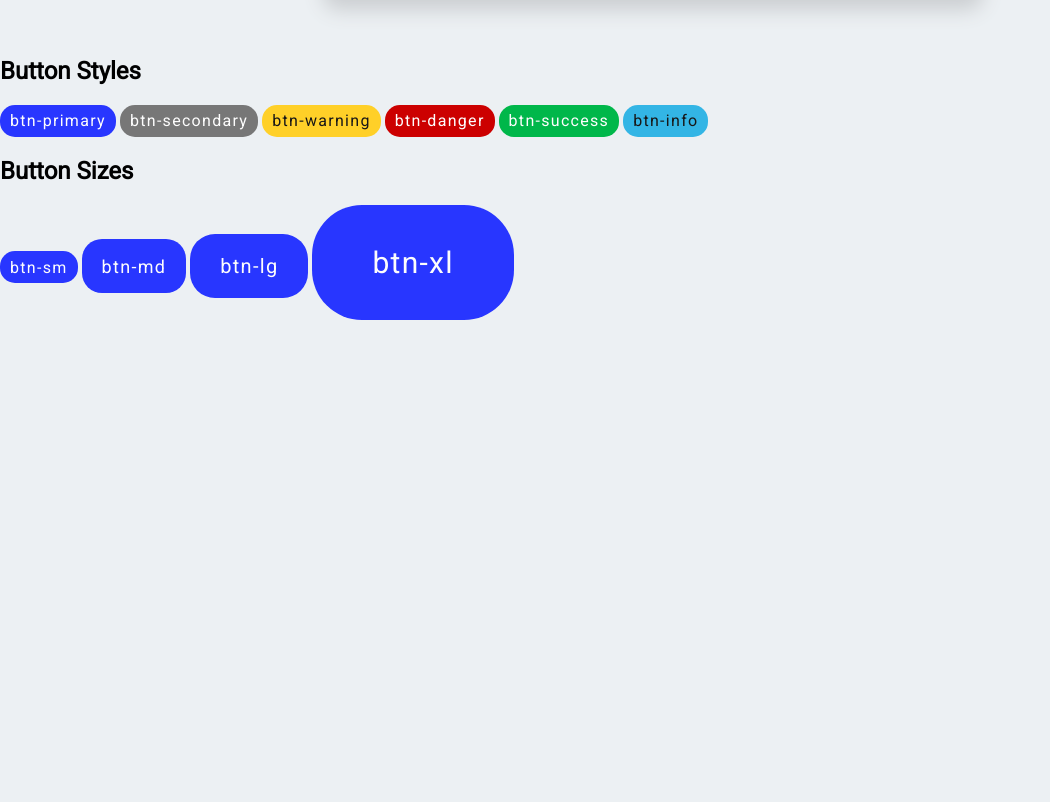
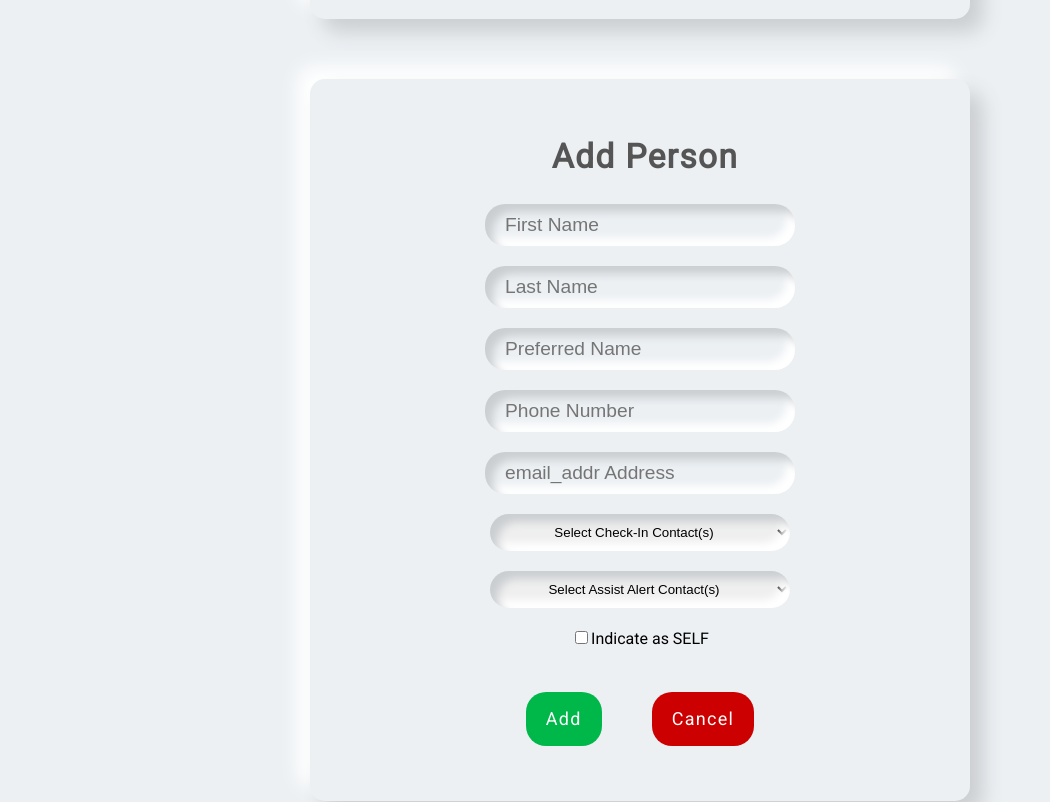
Before and after one commit to uC-Manny/ku_fs_q4_2021_fp_staying_alert, a React (Create React App) app in the folder client/: page / in a window 1280 px wide. Shown: the part 1280-2082 px from the top of the page, without its empty margins (0-1050 px from the left). Before the commit the page ends 1600 px from the top, so only its background shows below. Built offline with nearby package versions, Linux system fonts and the light colour scheme.

Commit message:
created add person form

```diff
--- a/client/src/App.js
+++ b/client/src/App.js
@@ -3,12 +3,14 @@ import Button from "./components/buttons/Button";
 import RegisterForm from "./components/forms/RegisterForm";
 import LoginForm from "./components/forms/LoginForm";
 import "./App.css";
+import AddPersonForm from "./components/forms/AddPerson";
 
 function App() {
    return (
       <>
          <RegisterForm />
          <LoginForm />
+         <AddPersonForm />
          <h2>Button Styles</h2>
          <Button
             onClick={() => {
--- /dev/null
+++ b/client/src/components/forms/AddPerson.jsx
@@ -0,0 +1,143 @@
+import React, { useState } from "react";
+import { Formik, Form, Field } from "formik";
+import Button from "../buttons/Button";
+import { MyTextInput } from "./Form";
+
+export default function AddPersonForm() {
+   const [first_name, setfirst_name] = useState("");
+   const [last_name, setlast_name] = useState("");
+   const [pref_name, setpref_name] = useState("");
+   const [phone, setPhone] = useState("");
+   const [email_addr, setemail_addr] = useState("");
+   const [checkInContacts, setCheckInContacts] = useState("");
+   const [assistAlertContacts, setAssistAlertContacts] = useState("");
+   const [person_is_self, setperson_is_self] = useState("");
+
+   async function addPerson(event) {
+      // event.preventDefault();
+      const response = await fetch("http://localhost:1337/api/addPerson", {
+         method: "POST",
+         headers: {
+            "Content-Type": "application/json",
+         },
+         body: JSON.stringify({
+            first_name,
+            last_name,
+            pref_name,
+            phone,
+            email_addr,
+            checkInContacts,
+            assistAlertContacts,
+            person_is_self,
+         }),
+      });
+
+      const data = await response.json();
+      console.log("data is...", data);
+   }
+   return (
+      <Formik
+         initialValues={{
+            first_name: "",
+            last_name: "",
+            pref_name: "",
+            phone: "",
+            email_addr: "",
+            checkInContacts: "",
+            assistAlertContacts: "",
+            person_is_self: "",
+         }}
+         onSubmit={addPerson}
+      >
+         <Form className="form-box">
+            <div className="form-name">
+               <h2>Add Person</h2>
+            </div>
+            <MyTextInput
+               name="first_name"
+               type="text"
+               placeholder="First Name"
+               value={first_name}
+               onChange={(e) => setfirst_name(e.target.value)}
+            />
+            <MyTextInput
+               name="last_name"
+               type="text"
+               placeholder="Last Name"
+               value={last_name}
+               onChange={(e) => setlast_name(e.target.value)}
+            />
+            <MyTextInput
+               name="pref_name"
+               type="text"
+               placeholder="Preferred Name"
+               value={pref_name}
+               onChange={(e) => setpref_name(e.target.value)}
+            />
+            <MyTextInput
+               name="phone"
+               type="tel"
+               placeholder="Phone Number"
+               value={phone}
+               onChange={(e) => setPhone(e.target.value)}
+            />
+            <MyTextInput
+               name="email_addr"
+               type="email_addr"
+               placeholder="email_addr Address"
+               value={email_addr}
+               onChange={(e) => setemail_addr(e.target.value)}
+            />
+            <select className="form-field form-select">
+               <option value="" label="Select Check-In Contact(s)"></option>
+               <option
+                  value={checkInContacts}
+                  label="...data from array"
+                  onChange={(e) => setCheckInContacts(e.target.value)}
+               ></option>
+            </select>
+            <br />
+            <select className="form-field form-select">
+               <option value="" label="Select Assist Alert Contact(s)"></option>
+               <option
+                  value={assistAlertContacts}
+                  label="...data from array"
+                  onChange={(e) => setAssistAlertContacts(e.target.value)}
+               ></option>
+            </select>
+            <br />
+            <label>
+               <Field
+                  type="checkbox"
+                  name="person_is_self"
+                  value={person_is_self}
+                  onChange={(e) => setperson_is_self(e.target.value)}
+               />
+               Indicate as SELF
+            </label>
+            <br />
+            <br />
+            <Button
+               onClick={() => {
+                  console.log("The Add button was clicked");
+               }}
+               buttonStyle="btn-success"
+               buttonSize="btn-md"
+               type="submit"
+            >
+               Add
+            </Button>
+            <Button
+               onClick={() => {
+                  console.log("The cancel button was clicked");
+               }}
+               buttonStyle="btn-danger"
+               buttonSize="btn-md"
+               type="button"
+            >
+               Cancel
+            </Button>
+         </Form>
+      </Formik>
+   );
+}
--- a/client/src/components/forms/Form.css
+++ b/client/src/components/forms/Form.css
@@ -18,16 +18,6 @@
    color: #555
 }
 
-.form-box .form-field input {
-   display: block;
-   border: none;
-   outline: none;
-   background: none;
-   font-size: 1.2rem;
-   color: #666;
-   padding: 10px 15px 10px 10px;
-}
-
 .form-box .form-field {
    width: 25%;
    min-width: 300px;
@@ -40,6 +30,22 @@
    align-items: center;
 }
 
+.form-box .form-field input {
+   display: block;
+   border: none;
+   outline: none;
+   background: none;
+   font-size: 1.2rem;
+   color: #666;
+   padding: 10px 15px 10px 10px;
+}
+
+.form-select {
+   border: none;
+   padding: 10px;
+
+}
+
 .form-box .btn {
    justify-content: center;
    margin: 25px;
--- a/client/src/components/forms/LoginForm.jsx
+++ b/client/src/components/forms/LoginForm.jsx
@@ -52,7 +52,7 @@ export default function LoginForm() {
                   console.log("The Login button was clicked");
                }}
                buttonStyle="btn-success"
-               buttonSize="btn-sm"
+               buttonSize="btn-md"
                type="submit"
             >
                Login
@@ -62,7 +62,7 @@ export default function LoginForm() {
                   console.log("Create Account button was pressed");
                }}
                buttonStyle="btn-info"
-               buttonSize="btn-sm"
+               buttonSize="btn-md"
             >
                Create Account
             </Button>
```
